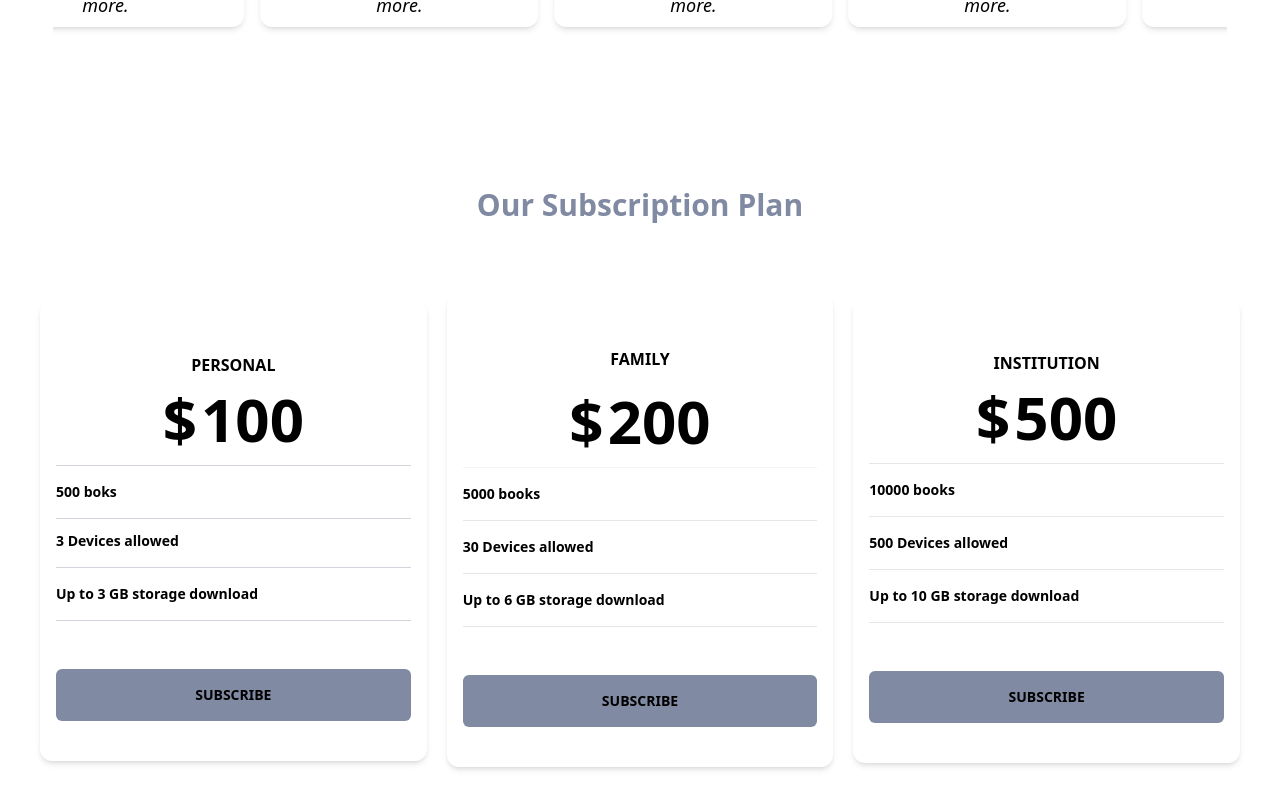
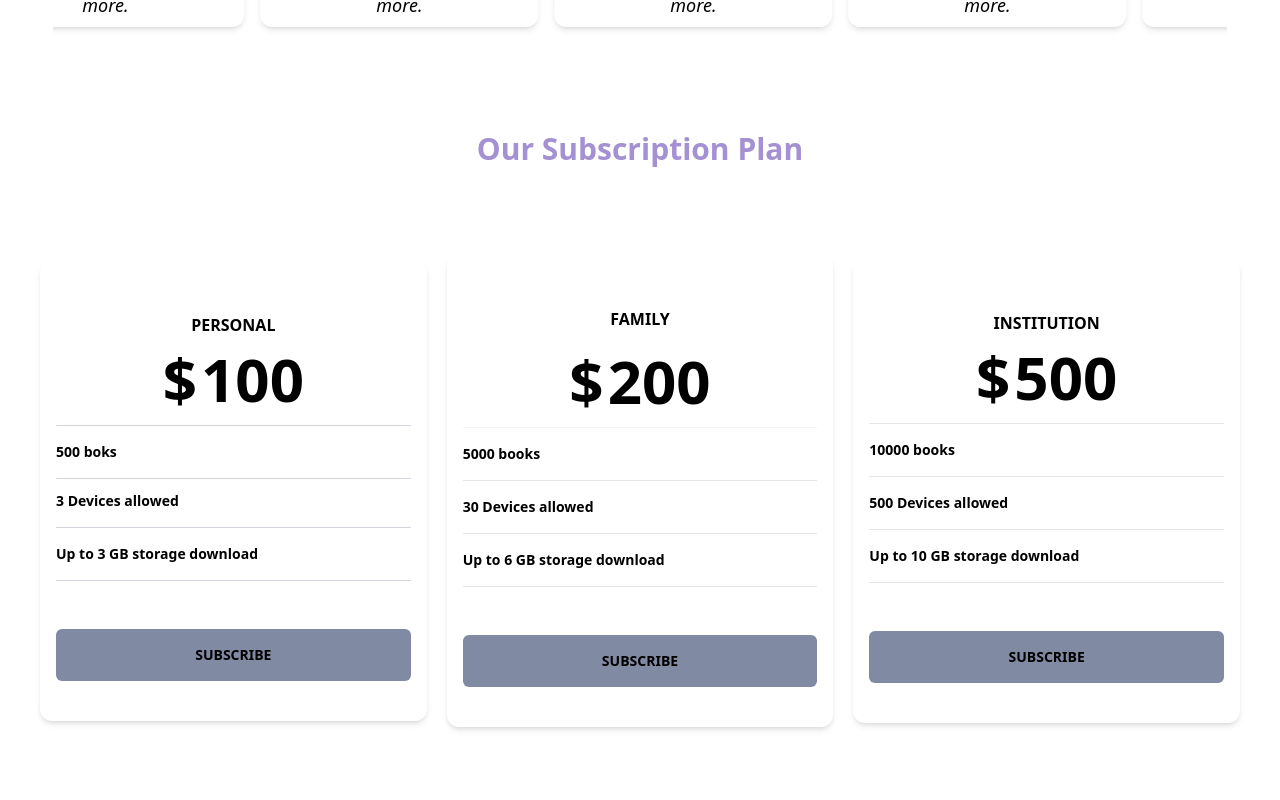
Before and after one commit to almahfuz97/learners-kingdom-team, a Next.js app: page / in a window 1280 px wide. Shown: the part 3840-4640 px from the top of the page. Built offline with nearby package versions, Linux system fonts and the light colour scheme.

Commit message:
changed title font in feature

```diff
--- a/components/Pricing/Pricing.js
+++ b/components/Pricing/Pricing.js
@@ -1,9 +1,9 @@
 
 const Pricing = () => {
   return (
-      <div className="sans h-full py-16">
+    <div className="sans h-full my-16">
       <header className="flex flex-col items-center mb-6">
-            <h2 className="text-3xl text-primary-white font-bold text-neutral">Our Subscription Plan</h2>
+        <h2 className="text-3xl mb-4 text-primary_color font-bold text-center my-2">Our Subscription Plan</h2>
       </header>
       <section
         className="flex flex-col lg:flex-row  items-center lg:justify-center w-full lg:px-10 py-12 "
```
Lines whose indentation alone changed are shown as unchanged.
